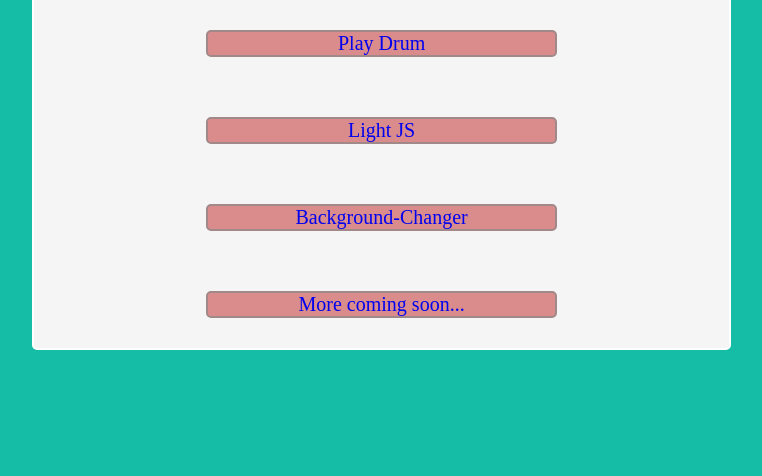
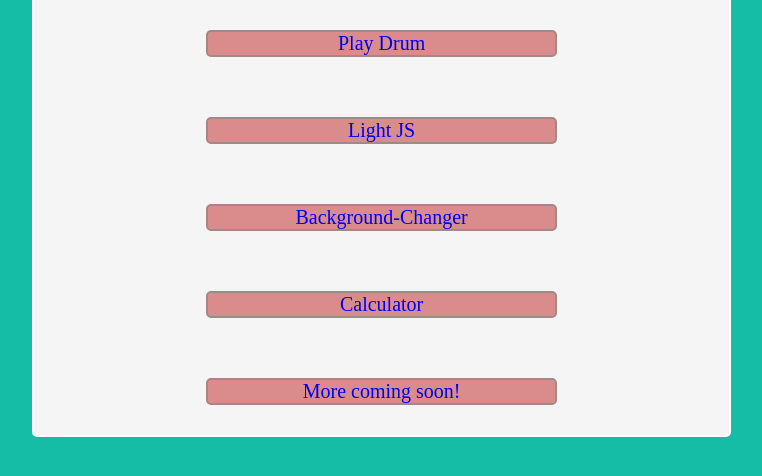
Before and after one commit to ElecTrixCiTY/Subash_Ghimire_The_One, a plain HTML site: page project.html in a window 1280 px wide. Shown: the part 208-684 px from the top of the page, without its empty margins (292-1054 px from the left). Drawn offline with Linux system fonts and the light colour scheme.

Commit message:
Update project.html

```diff
--- a/project.html
+++ b/project.html
@@ -13,7 +13,8 @@
         <a href="drum.html">Play Drum</a>
         <a href="bulb.html">Light JS</a>
         <a href="color.html">Background-Changer</a>
-        <a href="#">More coming soon...</a>
+        <a href="calculator.html">Calculator</a>
+        <a href ="More coming soon"> More coming soon!</a>
     </div>
 
 </body>
```
